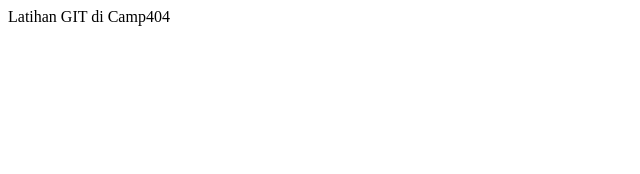
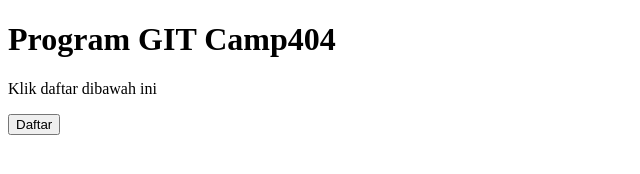
Before and after one commit to Wizone-iz/latihanGIT, a plain HTML site: page index.html in a window 1280 px wide. Shown: the whole page, without its empty margins (0-640 px from the left). Drawn offline with Linux system fonts and the light colour scheme.

Commit message:
mengubah index.html melalui pc local

```diff
--- a/index.html
+++ b/index.html
@@ -4,6 +4,8 @@
         <title>Latihan GIT</title>
     </head>
     <body>
-        <p1>Latihan GIT di Camp404</p1>
+        <h1>Program GIT Camp404</h1>
+        <p>Klik daftar dibawah ini</p>
+        <button>Daftar</button>
     </body>
 </html>
```
